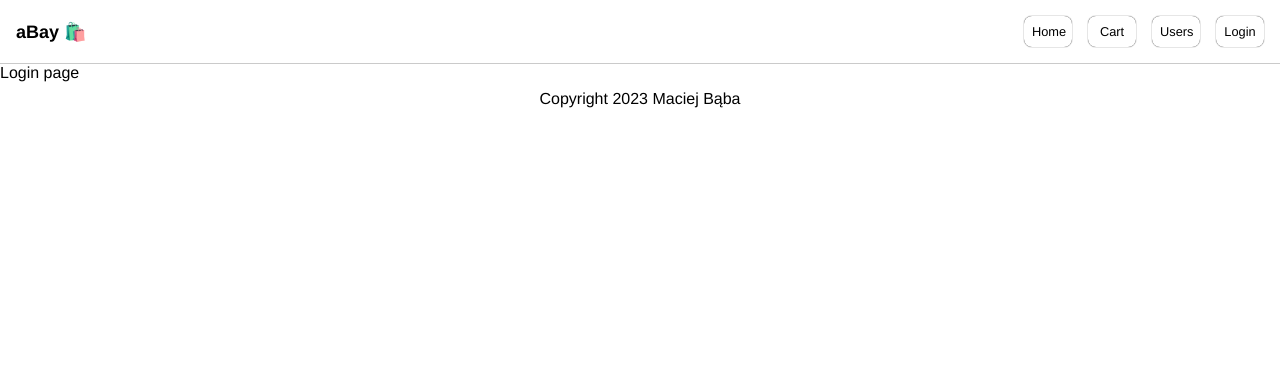
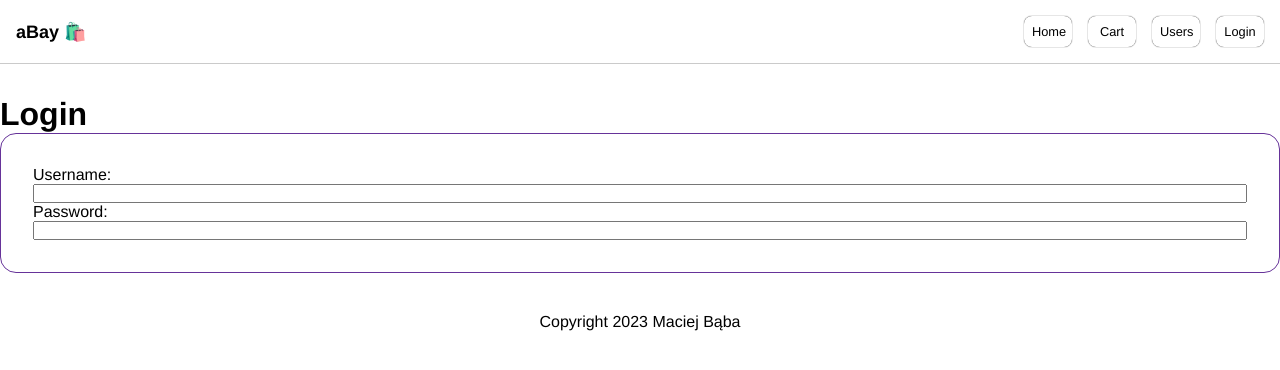
Before and after one commit to maciejbaba/mern-ecommerce, a React (Create React App) app: page /login in a window 1280 px wide. Shown: the top 370 px of the page. Built offline with nearby package versions, Linux system fonts and the light colour scheme; no server answers; the HTML template or start-up script is replaced by a standard one.

Commit message:
add basic login form and css

```diff
--- /dev/null
+++ b/src/css/Login.css
@@ -0,0 +1,12 @@
+.login-form {
+  padding: 2rem;
+  display: flex;
+  flex-direction: column;
+  border: 1px solid rebeccapurple;
+  border-radius: 1rem;
+}
+
+.main-login {
+  margin: 2rem auto;
+  gap: 1rem;
+}
--- a/src/features/auth/Login.js
+++ b/src/features/auth/Login.js
@@ -1,6 +1,18 @@
+import "../../css/Login.css"
+
 const Login = () => {
   return (
-    <main>Login page</main>
+    <main className="main-login">
+      <div>
+        <h1>Login</h1>
+      </div>
+      <form action="" className="login-form">
+        <label htmlFor="username">Username: </label>
+        <input type="text" />
+        <label htmlFor="password">Password: </label>
+        <input type="password" />
+      </form>
+    </main>
   )
 }
 
```
